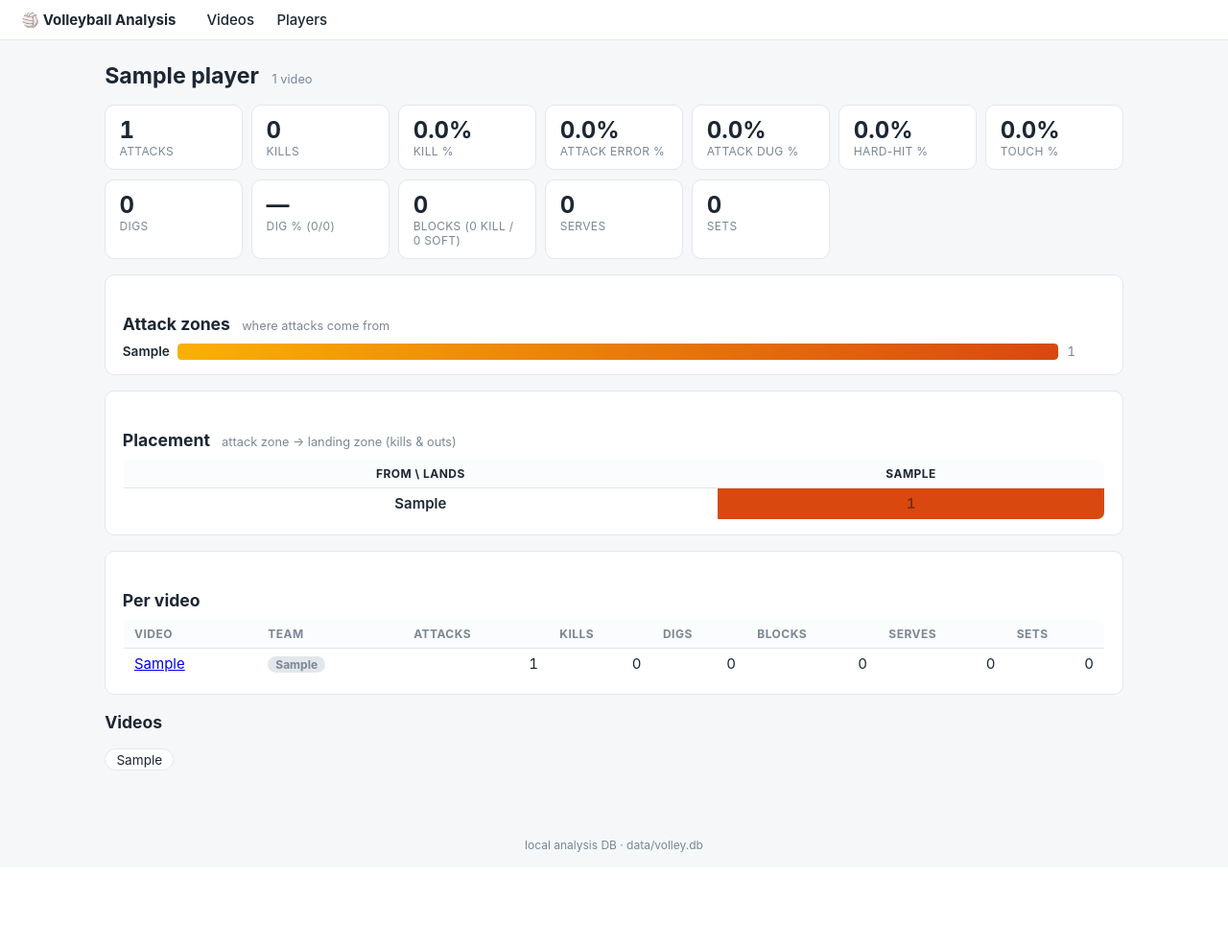
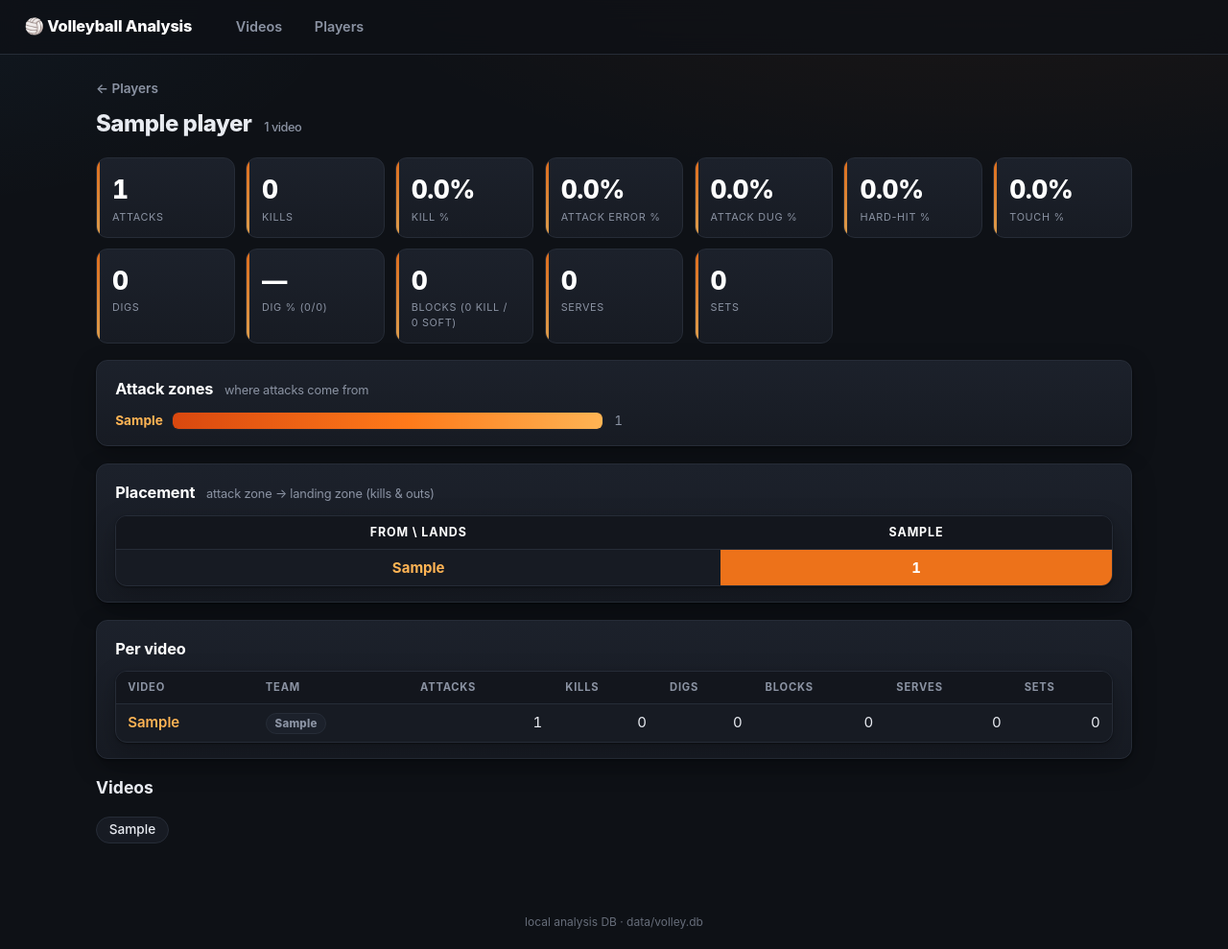
Before and after one commit to watxaut/beach-volley-league-recognition, a FastAPI app: page /players/1 in a window 1280 px wide. Shown: the whole page at 96% size. Before the commit the page ends 888 px from the top, so only its background shows below. Run offline with FastAPI, Linux system fonts and the light colour scheme; tables that the repository leaves empty hold one stand-in row (values such as "Sample post"); parts of the project's set-up code (start-up, migrations or seed data) failed here and were passed over.

Commit message:
ui: modern dark theme (sticky blurred header, gradient cards/bars, glowing heat cells, dark form controls)
CSS-only restyle — still zero JS deps; breadcrumb links on detail pages

```diff
--- a/src/web/static/style.css
+++ b/src/web/static/style.css
@@ -1,118 +1,269 @@
 :root {
-  --bg: #f6f7f9;
-  --card: #ffffff;
-  --ink: #1c2733;
-  --muted: #7a8794;
-  --line: #e3e7ec;
-  --accent: #d9480f;
-  --a: #1971c2;
-  --b: #2f9e44;
+  --bg: #0e1116;
+  --bg-soft: #13161d;
+  --card: #171b23;
+  --card-2: #1c212b;
+  --ink: #e8ebf1;
+  --ink-strong: #ffffff;
+  --muted: #8b93a3;
+  --line: #262c37;
+  --line-soft: #1f242e;
+  --accent: #ff7a1a;
+  --accent-2: #ffb454;
+  --accent-ink: #1a0f04;
+  --a: #4dabf7;
+  --a-bg: rgba(77, 171, 247, 0.14);
+  --b: #69db7c;
+  --b-bg: rgba(105, 219, 124, 0.14);
+  --kill: #69db7c;
+  --out: #ff6b6b;
+  --dug: #74c0fc;
+  --shadow: 0 1px 2px rgba(0, 0, 0, 0.4), 0 8px 24px rgba(0, 0, 0, 0.25);
+  --radius: 12px;
 }
 
 * { box-sizing: border-box; }
 
+html { color-scheme: dark; }
+
 body {
   margin: 0;
-  font-family: -apple-system, "SF Pro Text", "Segoe UI", Roboto, sans-serif;
-  background: var(--bg);
+  font-family: -apple-system, "SF Pro Text", "Segoe UI", Roboto, "Helvetica Neue", sans-serif;
+  background:
+    radial-gradient(1200px 500px at 80% -10%, rgba(255, 122, 26, 0.07), transparent 60%),
+    radial-gradient(900px 400px at -10% 0%, rgba(77, 171, 247, 0.05), transparent 55%),
+    var(--bg);
   color: var(--ink);
   font-size: 15px;
+  line-height: 1.45;
+  -webkit-font-smoothing: antialiased;
 }
 
+/* ---------- header ---------- */
+
 header {
+  position: sticky;
+  top: 0;
+  z-index: 10;
   display: flex;
   align-items: center;
   gap: 2rem;
-  padding: 0.7rem 1.4rem;
-  background: var(--card);
+  padding: 0.75rem 1.6rem;
+  background: rgba(14, 17, 22, 0.75);
+  backdrop-filter: blur(12px);
+  -webkit-backdrop-filter: blur(12px);
   border-bottom: 1px solid var(--line);
 }
 
-header .brand { font-weight: 700; text-decoration: none; color: var(--ink); }
-header nav a { margin-right: 1.2rem; text-decoration: none; color: var(--ink); font-weight: 500; }
-header nav a:hover { color: var(--accent); }
+header .brand {
+  font-weight: 800;
+  font-size: 1.02rem;
+  letter-spacing: -0.01em;
+  text-decoration: none;
+  color: var(--ink-strong);
+}
+header nav { display: flex; gap: 0.4rem; }
+header nav a {
+  padding: 0.35rem 0.85rem;
+  border-radius: 999px;
+  text-decoration: none;
+  color: var(--muted);
+  font-weight: 600;
+  font-size: 0.9rem;
+  transition: color 0.15s, background 0.15s;
+}
+header nav a:hover { color: var(--ink-strong); background: var(--card-2); }
 
-main { max-width: 1100px; margin: 1.4rem auto 3rem; padding: 0 1.2rem; }
-footer { text-align: center; color: var(--muted); font-size: 12px; padding: 1rem; }
+main { max-width: 1120px; margin: 1.6rem auto 3rem; padding: 0 1.25rem; }
+footer { text-align: center; color: var(--muted); font-size: 12px; padding: 1.2rem; opacity: 0.7; }
 
-h1 { font-size: 1.45rem; margin: 0.4rem 0 1rem; }
-h2 { font-size: 1.1rem; margin: 1.6rem 0 0.6rem; }
-h3.rally { font-size: 0.95rem; margin: 1.2rem 0 0.3rem; color: var(--muted); }
+/* ---------- headings & text ---------- */
+
+h1 { font-size: 1.5rem; font-weight: 800; letter-spacing: -0.02em; margin: 0.4rem 0 1.1rem; }
+h1 .sub { font-weight: 500; }
+h2 {
+  font-size: 1.02rem; font-weight: 700; letter-spacing: -0.01em;
+  margin: 1.8rem 0 0.7rem; color: var(--ink-strong);
+}
+h3.rally {
+  font-size: 0.8rem; font-weight: 700; text-transform: uppercase;
+  letter-spacing: 0.08em; color: var(--muted); margin: 1.4rem 0 0.4rem;
+}
 .sub { font-size: 0.8rem; font-weight: 400; color: var(--muted); margin-left: 0.5rem; }
 .muted { color: var(--muted); font-weight: 400; }
 .mono { font-variant-numeric: tabular-nums; }
 .num { text-align: right; font-variant-numeric: tabular-nums; }
 .empty { color: var(--muted); font-style: italic; }
-.hint { color: var(--muted); font-size: 0.85rem; margin: 0.2rem 0 0.8rem; }
-.flash { background: #d3f9d8; border: 1px solid #8ce99a; padding: 0.5rem 0.8rem;
-         border-radius: 6px; }
+.hint { color: var(--muted); font-size: 0.83rem; margin: 0.2rem 0 0.9rem; }
+.crumbs { margin: 0 0 0.6rem; font-size: 0.85rem; }
+.crumbs a { color: var(--muted); text-decoration: none; font-weight: 600; }
+.crumbs a:hover { color: var(--accent-2); }
+code { background: var(--card-2); border: 1px solid var(--line); border-radius: 5px;
+       padding: 0.05rem 0.35rem; font-size: 0.85em; }
+.flash {
+  background: rgba(105, 219, 124, 0.12); border: 1px solid rgba(105, 219, 124, 0.35);
+  color: var(--kill); padding: 0.55rem 0.9rem; border-radius: 9px; font-weight: 600;
+}
 
-/* tables */
-table { border-collapse: collapse; width: 100%; background: var(--card);
-        border: 1px solid var(--line); border-radius: 8px; overflow: hidden; }
-th, td { padding: 0.42rem 0.7rem; text-align: left; }
-thead th { font-size: 0.75rem; text-transform: uppercase; letter-spacing: 0.04em;
-           color: var(--muted); background: #fbfcfd; border-bottom: 1px solid var(--line); }
-tbody tr { border-bottom: 1px solid var(--line); }
+/* ---------- tables ---------- */
+
+table {
+  border-collapse: separate; border-spacing: 0;
+  width: 100%;
+  background: var(--card);
+  border: 1px solid var(--line);
+  border-radius: var(--radius);
+  overflow: hidden;
+  box-shadow: var(--shadow);
+}
+th, td { padding: 0.5rem 0.75rem; text-align: left; }
+thead th {
+  font-size: 0.7rem; text-transform: uppercase; letter-spacing: 0.07em;
+  font-weight: 700; color: var(--muted);
+  background: var(--bg-soft);
+  border-bottom: 1px solid var(--line);
+}
+tbody tr { border-bottom: 1px solid var(--line-soft); transition: background 0.12s; }
 tbody tr:last-child { border-bottom: none; }
-tbody tr:hover { background: #f4f7fa; }
-td.warn { color: var(--accent); font-weight: 600; }
+tbody tr:hover { background: rgba(255, 255, 255, 0.03); }
+td a { color: var(--accent-2); text-decoration: none; font-weight: 600; }
+td a:hover { text-decoration: underline; }
+td.warn { color: var(--accent-2); font-weight: 700; }
 
-/* pills and tags */
-.pill { display: inline-block; padding: 0.05rem 0.5rem; border-radius: 999px;
-        font-size: 0.75rem; font-weight: 700; background: var(--line); color: var(--muted); }
-.pill.team-a { background: #d0ebff; color: var(--a); }
-.pill.team-b { background: #d3f9d8; color: var(--b); }
-.tag { font-size: 0.68rem; background: #fff3bf; color: #e67700; border-radius: 4px;
-       padding: 0 0.3rem; margin-left: 0.3rem; font-weight: 700; }
-.pill-link { display: inline-block; background: var(--card); border: 1px solid var(--line);
-             border-radius: 999px; padding: 0.15rem 0.7rem; margin: 0 0.35rem 0.35rem 0;
-             text-decoration: none; color: var(--ink); font-size: 0.85rem; }
+/* ---------- pills, tags, actions ---------- */
 
-/* action rows */
-.action-block td.action { font-weight: 700; }
-.outcome-kill { color: #2f9e44; font-weight: 700; }
-.outcome-out { color: #e03131; font-weight: 700; }
-.outcome-dug, .outcome-blocked { color: #5c7cfa; font-weight: 600; }
-.zone { font-weight: 600; font-variant-numeric: tabular-nums; }
+.pill {
+  display: inline-block; padding: 0.08rem 0.55rem; border-radius: 999px;
+  font-size: 0.72rem; font-weight: 800; letter-spacing: 0.02em;
+  background: var(--card-2); color: var(--muted); border: 1px solid var(--line);
+}
+.pill.team-a { background: var(--a-bg); color: var(--a); border-color: rgba(77, 171, 247, 0.35); }
+.pill.team-b { background: var(--b-bg); color: var(--b); border-color: rgba(105, 219, 124, 0.35); }
+.tag {
+  font-size: 0.66rem; font-weight: 800; border-radius: 5px; padding: 0 0.35rem;
+  margin-left: 0.35rem; vertical-align: 10%;
+  background: rgba(255, 180, 84, 0.15); color: var(--accent-2);
+  border: 1px solid rgba(255, 180, 84, 0.35);
+}
+.pill-link {
+  display: inline-block; background: var(--card); border: 1px solid var(--line);
+  border-radius: 999px; padding: 0.18rem 0.8rem; margin: 0 0.4rem 0.4rem 0;
+  text-decoration: none; color: var(--ink); font-size: 0.85rem; font-weight: 500;
+  transition: border-color 0.15s, color 0.15s;
+}
+.pill-link:hover { border-color: var(--accent); color: var(--accent-2); }
 
-/* cards */
-.card { background: var(--card); border: 1px solid var(--line); border-radius: 10px;
-        padding: 0.9rem 1.1rem; margin: 1rem 0; }
+.action-block td.action { font-weight: 700; color: var(--ink-strong); }
+.outcome-kill   { color: var(--kill); font-weight: 700; }
+.outcome-out    { color: var(--out);  font-weight: 700; }
+.outcome-dug,
+.outcome-blocked { color: var(--dug); font-weight: 600; }
+.zone { font-weight: 700; font-variant-numeric: tabular-nums; color: var(--accent-2); }
 
-/* metric cards */
-.cards { display: grid; grid-template-columns: repeat(auto-fill, minmax(130px, 1fr));
-         gap: 0.6rem; margin: 1rem 0; }
-.metric { background: var(--card); border: 1px solid var(--line); border-radius: 10px;
-          padding: 0.7rem 0.9rem; }
-.metric .v { font-size: 1.5rem; font-weight: 700; font-variant-numeric: tabular-nums; }
-.metric .k { font-size: 0.75rem; color: var(--muted); text-transform: uppercase;
-             letter-spacing: 0.03em; }
+/* ---------- cards ---------- */
 
-/* bars */
-.bars { display: flex; flex-direction: column; gap: 0.35rem; }
-.bar-row { display: grid; grid-template-columns: 3rem 1fr 2.5rem; gap: 0.6rem;
-           align-items: center; }
-.bar-label { font-weight: 600; font-size: 0.85rem; }
-.bar { background: #eef1f4; border-radius: 4px; height: 1.1rem; overflow: hidden; }
-.bar .fill { background: linear-gradient(90deg, #fab005, var(--accent));
-             height: 100%; border-radius: 4px; }
+.card {
+  background: linear-gradient(180deg, var(--card-2), var(--card));
+  border: 1px solid var(--line);
+  border-radius: var(--radius);
+  padding: 1rem 1.2rem;
+  margin: 1.1rem 0;
+  box-shadow: var(--shadow);
+}
+.card > h2 { margin-top: 0.1rem; }
+
+/* ---------- metric cards ---------- */
+
+.cards {
+  display: grid; grid-template-columns: repeat(auto-fill, minmax(132px, 1fr));
+  gap: 0.7rem; margin: 1.1rem 0;
+}
+.metric {
+  position: relative;
+  background: linear-gradient(180deg, var(--card-2), var(--card));
+  border: 1px solid var(--line);
+  border-radius: var(--radius);
+  padding: 0.8rem 1rem 0.75rem;
+  overflow: hidden;
+  transition: border-color 0.15s, transform 0.15s;
+}
+.metric:hover { border-color: rgba(255, 122, 26, 0.45); transform: translateY(-1px); }
+.metric::before {
+  content: ""; position: absolute; inset: 0 auto 0 0; width: 3px;
+  background: linear-gradient(180deg, var(--accent), var(--accent-2));
+  opacity: 0.85;
+}
+.metric .v {
+  font-size: 1.65rem; font-weight: 800; letter-spacing: -0.02em;
+  font-variant-numeric: tabular-nums; color: var(--ink-strong);
+}
+.metric .k {
+  font-size: 0.68rem; color: var(--muted); text-transform: uppercase;
+  letter-spacing: 0.06em; margin-top: 0.15rem;
+}
+
+/* ---------- bars ---------- */
+
+.bars { display: flex; flex-direction: column; gap: 0.4rem; max-width: 560px; }
+.bar-row {
+  display: grid; grid-template-columns: 3rem 1fr 2.5rem; gap: 0.7rem;
+  align-items: center;
+}
+.bar-label { font-weight: 700; font-size: 0.85rem; color: var(--accent-2); }
+.bar {
+  background: var(--bg-soft); border-radius: 6px; height: 1.15rem;
+  overflow: hidden; border: 1px solid var(--line-soft);
+}
+.bar .fill {
+  background: linear-gradient(90deg, #d9480f, var(--accent) 55%, var(--accent-2));
+  height: 100%; border-radius: 6px;
+  box-shadow: 0 0 12px rgba(255, 122, 26, 0.35);
+}
 .bar-value { font-variant-numeric: tabular-nums; color: var(--muted); font-size: 0.85rem; }
 
-/* heatmap */
+/* ---------- heatmap ---------- */
+
 .heatmap td, .heatmap th { text-align: center; min-width: 3rem; }
-.heatmap thead th { font-weight: 700; color: var(--ink); }
-.heatmap tbody th { font-weight: 600; }
-.heat { font-variant-numeric: tabular-nums; font-weight: 600; }
-.heat.h { background: rgba(217, 72, 15, var(--a, 0.15)); color: #7c2d12; }
+.heatmap thead th { color: var(--ink-strong); font-size: 0.78rem; }
+.heatmap tbody th { font-weight: 700; color: var(--accent-2); }
+.heat { font-variant-numeric: tabular-nums; font-weight: 700; color: var(--muted); }
+.heat.h {
+  /* cell intensity scales with the count's share of the max */
+  background: rgba(255, 122, 26, min(0.14 + 0.86 * var(--a, 0), 0.92));
+  color: #ffd8a8;
+}
+.heat.h[style*="--a: 0.6"], .heat.h[style*="--a: 0.7"],
+.heat.h[style*="--a: 0.8"], .heat.h[style*="--a: 0.9"], .heat.h[style*="--a: 1"] {
+  color: #fff;
+}
 
-/* forms */
-form table.labels { margin-bottom: 0.8rem; }
-input, select, button {
-  font: inherit; padding: 0.35rem 0.5rem; border: 1px solid var(--line);
-  border-radius: 6px; background: #fff; color: var(--ink);
+/* ---------- forms ---------- */
+
+form table.labels { margin-bottom: 0.9rem; }
+input, select {
+  font: inherit; padding: 0.42rem 0.6rem;
+  border: 1px solid var(--line); border-radius: 8px;
+  background: var(--bg-soft); color: var(--ink);
+  transition: border-color 0.15s, box-shadow 0.15s;
 }
-input:focus, select:focus { outline: 2px solid #ffc9c9; border-color: var(--accent); }
-button { background: var(--accent); border: none; color: #fff; font-weight: 600;
-         padding: 0.45rem 1.1rem; cursor: pointer; }
-button:hover { background: #b73c0d; }
+input::placeholder { color: var(--muted); }
+input:focus, select:focus {
+  outline: none; border-color: var(--accent);
+  box-shadow: 0 0 0 3px rgba(255, 122, 26, 0.18);
+}
+select { appearance: none; padding-right: 1.6rem;
+  background-image: linear-gradient(45deg, transparent 50%, var(--muted) 50%),
+                    linear-gradient(135deg, var(--muted) 50%, transparent 50%);
+  background-position: calc(100% - 15px) 55%, calc(100% - 10px) 55%;
+  background-size: 5px 5px; background-repeat: no-repeat;
+}
+button {
+  font: inherit; font-weight: 700;
+  background: linear-gradient(180deg, var(--accent), #e8590c);
+  border: none; color: var(--accent-ink);
+  padding: 0.5rem 1.25rem; border-radius: 9px; cursor: pointer;
+  box-shadow: 0 2px 10px rgba(255, 122, 26, 0.25);
+  transition: filter 0.15s, transform 0.05s;
+}
+button:hover { filter: brightness(1.08); }
+button:active { transform: translateY(1px); }
--- a/src/web/templates/player_detail.html
+++ b/src/web/templates/player_detail.html
@@ -1,6 +1,7 @@
 {% extends "base.html" %}
 {% block title %}{{ m.player.name }} · Volleyball Analysis{% endblock %}
 {% block content %}
+<p class="crumbs"><a href="/players">← Players</a></p>
 <h1>{{ m.player.name }}
   <span class="sub">{{ m.n_videos }} video{{ "s" if m.n_videos != 1 }}</span>
 </h1>
--- a/src/web/templates/video_detail.html
+++ b/src/web/templates/video_detail.html
@@ -1,6 +1,7 @@
 {% extends "base.html" %}
 {% block title %}{{ video_key }} · Volleyball Analysis{% endblock %}
 {% block content %}
+<p class="crumbs"><a href="/">← Videos</a></p>
 <h1>{{ video_key }}
   <span class="sub">pipeline {{ video.pipeline_version or "?" }} ·
   {{ video.total_frames or "?" }} frames @ {{ "%.0f"|format(video.fps or 0) }} fps</span>
```
Also changed, not shown: STATUS.md (+5 -0 lines).
